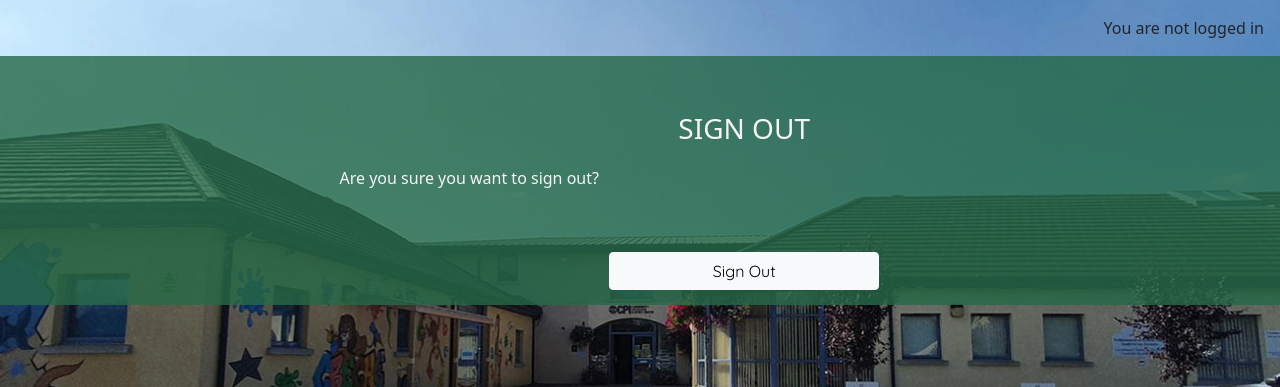
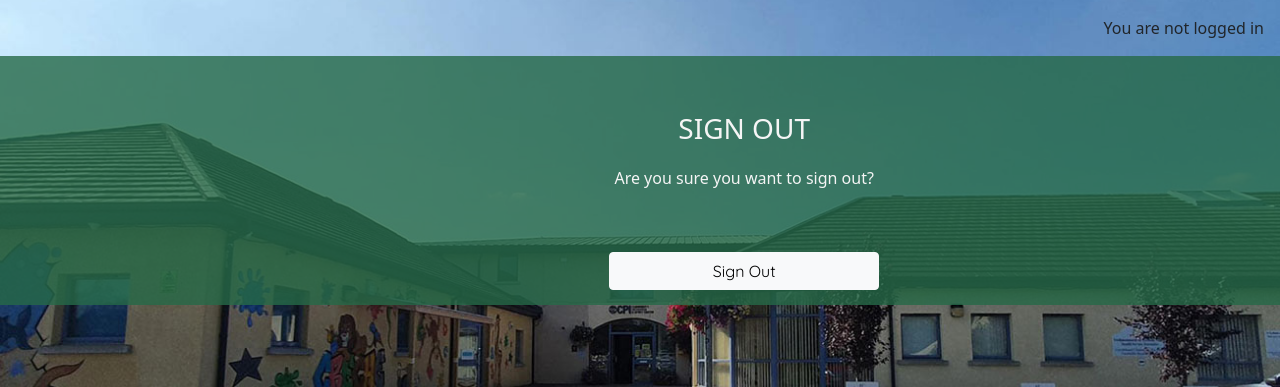
Before and after one commit to RachelfromIreland/CPI-Project, a Django app: template templates/account/logout.html in a window 1280 px wide. Shown: the part 56-443 px from the top of the page. Run offline with Django 4.2, Linux system fonts and the light colour scheme; the template is opened without the code that fills it: most values are stand-ins (such as "Sample title", 1, 10 or a date in 2020); some libraries are stand-ins or nearby versions.

Commit message:
Center message text

```diff
--- a/templates/account/logout.html
+++ b/templates/account/logout.html
@@ -10,7 +10,7 @@
         <div class="col-md-8 mt-3 offset-md-2">
             <h3 class="form-header text-center uppercase">{% trans "Sign Out" %}</h3>
 
-            <p class="justify-content-center">{% trans 'Are you sure you want to sign out?' %}</p>
+            <p class="text-center">{% trans 'Are you sure you want to sign out?' %}</p>
         </div>
     </div>
     <div class="row justify-content-center display-form">
```
